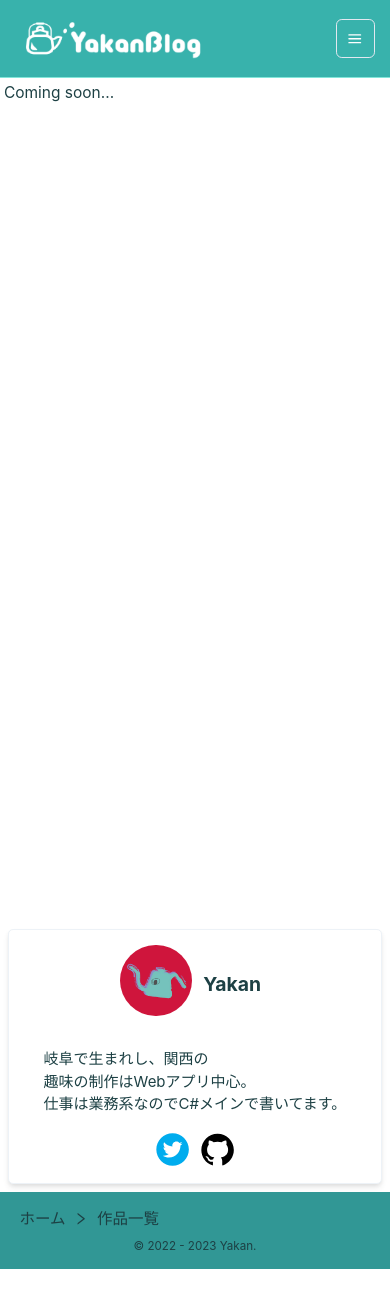
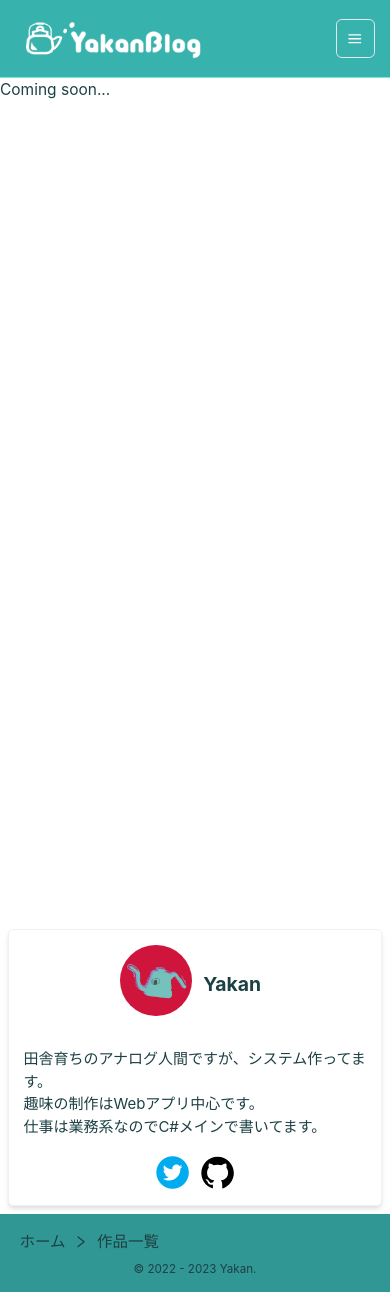
Before and after one commit to Kanji-Miyatani/My-NextBlog, a Next.js app: page /artWorks in a window 390 px wide. Before the commit the page ends 1269 px from the top, so only its background shows below. Built offline with nearby package versions, Linux system fonts and the light colour scheme.

Commit message:
モバイルサイズのホーム画面のパディング調整

```diff
--- a/components/homeEyeCatch.tsx
+++ b/components/homeEyeCatch.tsx
@@ -61,7 +61,7 @@ const MotionBackBox: React.FC<MotionBoxProps> = motion(chakra.div);
                 <Box m="1">
                     <Box
                     m="30px" noOfLines={{md:4,base:6}} fontFamily="serif" fontSize="1.4rem" fontWeight="medium" bgColor="white" boxShadow="0 0 14px 15px white" textAlign="center" borderRadius="10%" p="1rem" w={{md:"300px",base:"150px"}}>
-                        {"人類.reduce((神,人)=>(),[]);"}
+                        {"アイデアに価値はない"}
                     </Box>
                 </Box>
              </Collapse>
--- a/components/layout.tsx
+++ b/components/layout.tsx
@@ -12,7 +12,6 @@ type Props = {
  export default function Layout({children,breadCrumbData}:Props){
     return(
         <Box w={{md:"auto",base:"auto"}} my={0} mx="auto" shadow="lg">
-
             <Header/>
             <Nav>{children}</Nav>
             <Footer breadCrumbData={breadCrumbData}/>
--- a/components/myProfile.tsx
+++ b/components/myProfile.tsx
@@ -21,7 +21,7 @@ const MyProfile=()=>{
        </Box>
        <Box m={3}>
          <Text fontSize='15px' >
-           岐阜で生まれし、関西の<br/>趣味の制作はWebアプリ中心。<br/>仕事は業務系なのでC#メインで書いてます。
+           田舎育ちのアナログ人間ですが、システム作ってます。<br/>趣味の制作はWebアプリ中心です。<br/>仕事は業務系なのでC#メインで書いてます。
          </Text>
        </Box>
        <Flex mb={2}>
--- a/components/navbar.tsx
+++ b/components/navbar.tsx
@@ -70,7 +70,7 @@ export default function SimpleSidebar({ children}: { children: ReactNode}) {
     flexDirection={{base:"column",md:"row"}}
     >
         <MobileNav display={{ base: 'flex', md: 'none' }} bgColor="teal.400" onOpen={onOpen} />
-        <Box minH="100vh" p={{md:4,base:1}} w={{md:"77%",base:"100%"}}>
+        <Box minH="100vh" p={{md:4,base:0}} w={{md:"77%",base:"100%"}}>
           {children}
         </Box>
         <SidebarContent
--- a/src/styles/Home.module.css
+++ b/src/styles/Home.module.css
@@ -1,5 +1,5 @@
 .container {
-  padding: 0 0.5rem;
+  padding: 0 0rem;
 }
 
 .main {
--- a/src/styles/globals.css
+++ b/src/styles/globals.css
@@ -51,7 +51,7 @@ a {
 }
 .blog-container>h1{
     background: #f7f7f7;
-    border-left: solid #4c6384 5px;
+    border-left: solid #17595b 5px;
     padding: 14px 12px;
     border-bottom: solid 3px #dadada;
     clear: both;
```
